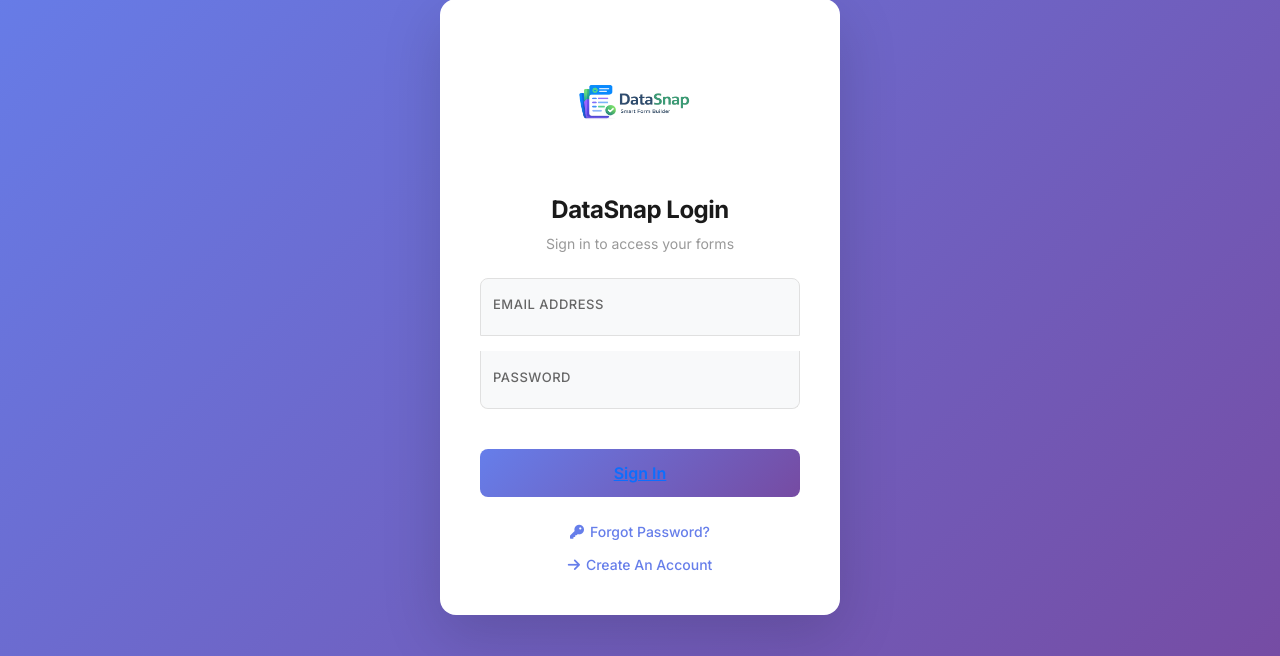
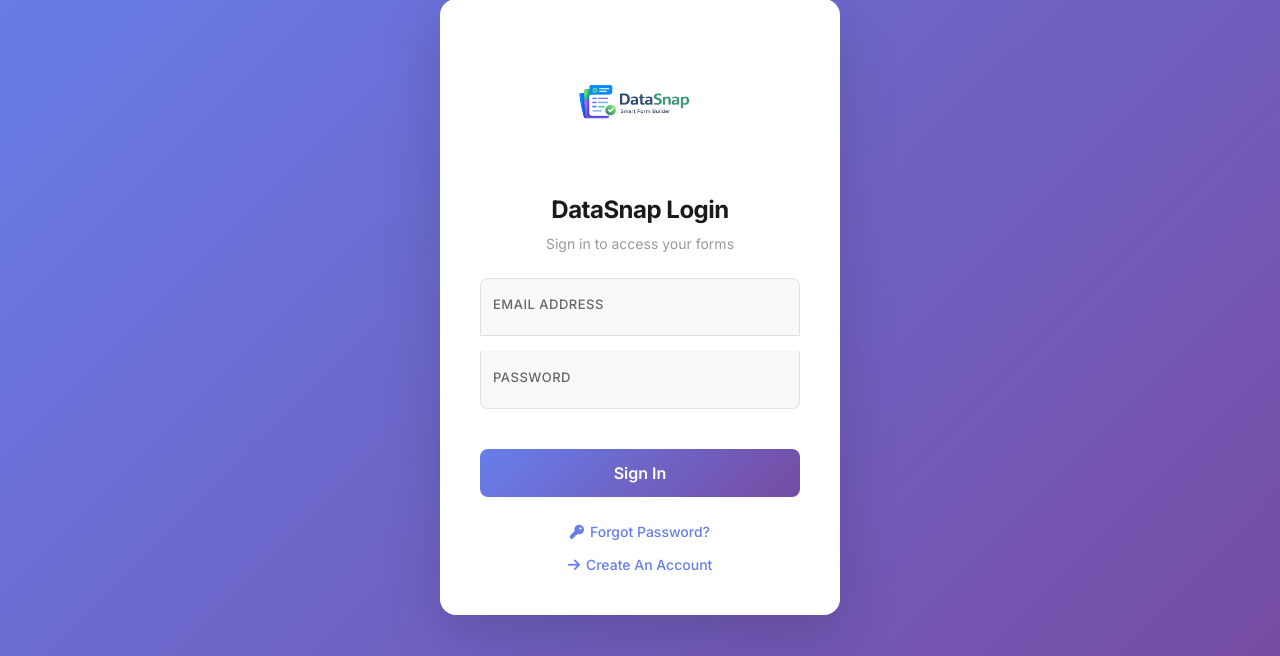
Before and after one commit to sheikhwasimuddin/DataSnap, a Flask app: page / in a window 1280 px wide. Shown: the part 93-749 px from the top of the page. Run offline with Flask 2, Linux system fonts and the light colour scheme.

Commit message:
Update Sign In button to remove link

```diff
--- a/templates/index.html
+++ b/templates/index.html
@@ -228,7 +228,7 @@
             <label for="floatingPassword">Password</label>
           </div>
 
-          <button class="btn-signin" type="submit"><a href="/dashboard">Sign In</a></button>
+          <button class="btn-signin" type="submit">Sign In</button>
 
           {% if error_text %}
           <p class="error-text">{{ error_text }}</p>
```
